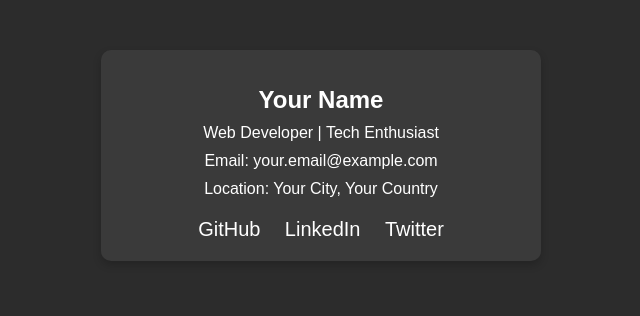
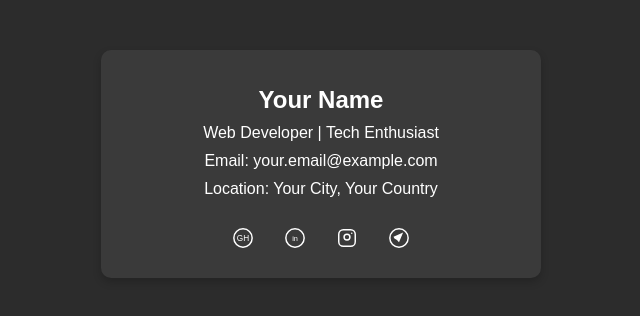
Before and after one commit to hoseinyzd/PInfo, a plain HTML site: page index.html in a window 1280 px wide. Shown: the whole page, without its empty margins (319-959 px from the left). Drawn offline with Linux system fonts and the light colour scheme.

Commit message:
2.Editting icons

```diff
--- a/css/styles.css
+++ b/css/styles.css
@@ -27,16 +27,32 @@ body {
 }
 
 .social-links {
+    /* نمایش افقی و فاصله بین آیکون‌ها */
     margin-top: 20px;
+    display: flex;
+    justify-content: center;
+    gap: 12px;
 }
 
 .social-links a {
-    color: #ffffff;
+    color: #ffffff; /* رنگ آیکون‌ها */
     text-decoration: none;
-    margin: 0 10px;
-    font-size: 20px;
+    display: inline-flex;
+    align-items: center;
+    justify-content: center;
+    width: 40px;
+    height: 40px;
+    transition: color 0.2s ease, transform 0.12s ease;
 }
 
 .social-links a:hover {
     color: #1e90ff;
+    transform: translateY(-2px);
 }
+
+.social-icon {
+    width: 22px;
+    height: 22px;
+    display: block;
+    /* SVG داخل‌خطی از currentColor استفاده می‌کند */
+}
--- a/index.html
+++ b/index.html
@@ -13,9 +13,30 @@
         <p>Email: your.email@example.com</p>
         <p>Location: Your City, Your Country</p>
         <div class="social-links">
-            <a href="https://github.com/yourusername" target="_blank">GitHub</a>
-            <a href="https://linkedin.com/in/yourusername" target="_blank">LinkedIn</a>
-            <a href="https://twitter.com/yourusername" target="_blank">Twitter</a>
+            <!-- GitHub -->
+            <a href="https://github.com/hoseinyzd" target="_blank" rel="noopener" aria-label="GitHub">
+                <svg class="social-icon" aria-hidden="true" focusable="false">
+                    <use href="assets/icons.svg#github"></use>
+                </svg>
+            </a>
+            <!-- LinkedIn -->
+            <a href="https://linkedin.com/in/hoseinyzd" target="_blank" rel="noopener" aria-label="LinkedIn">
+                <svg class="social-icon" aria-hidden="true" focusable="false">
+                    <use href="assets/icons.svg#linkedin"></use>
+                </svg>
+            </a>
+            <!-- Instagram -->
+            <a href="https://instagram.com/hoseinyzd" target="_blank" rel="noopener" aria-label="Instagram">
+                <svg class="social-icon" aria-hidden="true" focusable="false">
+                    <use href="assets/icons.svg#instagram"></use>
+                </svg>
+            </a>
+            <!-- Telegram -->
+            <a href="https://t.me/hoseinyzd" target="_blank" rel="noopener" aria-label="Telegram">
+                <svg class="social-icon" aria-hidden="true" focusable="false">
+                    <use href="assets/icons.svg#telegram"></use>
+                </svg>
+            </a>
         </div>
     </div>
     <script src="js/main.js"></script>
```
Also changed, not shown: assets/icons.svg (added).
